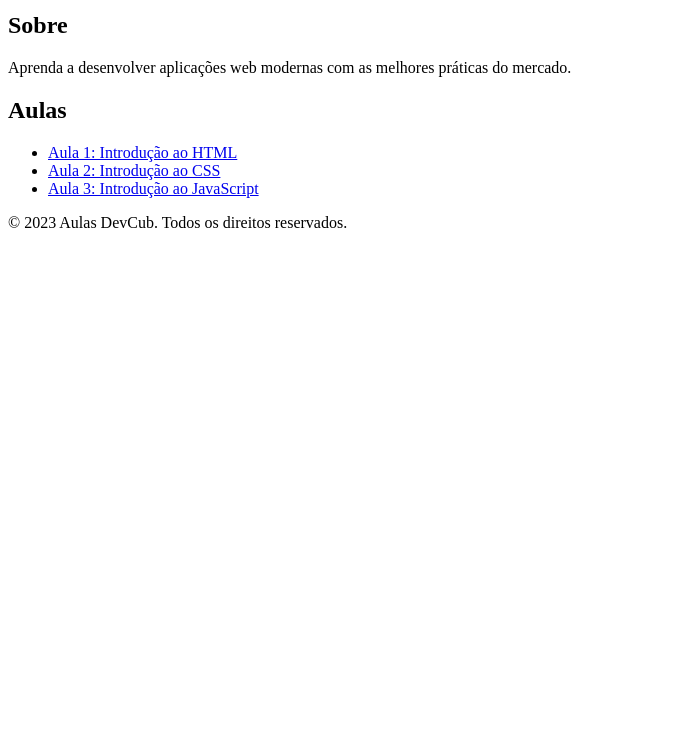
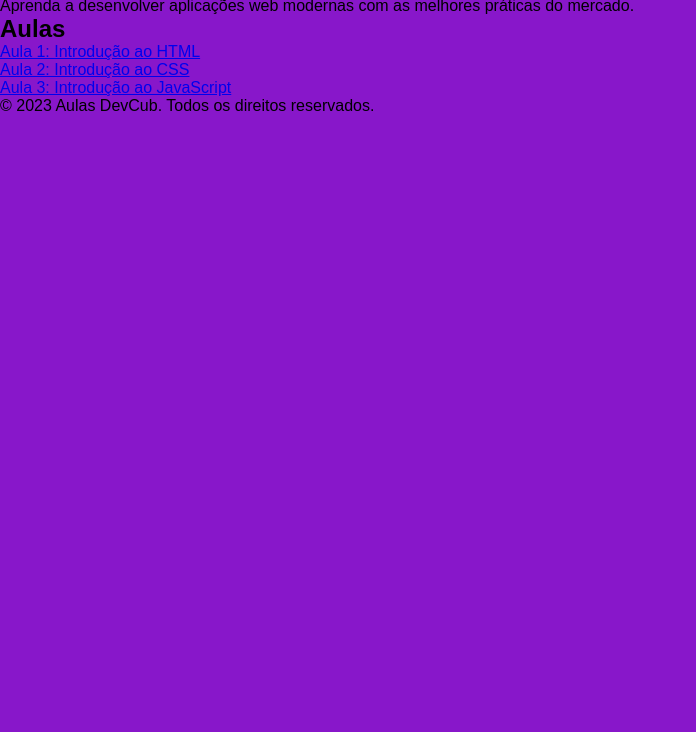
Before and after one commit to Zhuofan07/aulas-git-e-github, a plain HTML site: page index.html in a window 1280 px wide. Shown: the part 68-800 px from the top of the page, without its empty margins (0-696 px from the left). Drawn offline with Linux system fonts and the light colour scheme.

Commit message:
comocamos a estilizar o site

```diff
--- a/index.html
+++ b/index.html
@@ -5,7 +5,7 @@
     <meta name="viewport" content="width=device-width, initial-scale=1.0">
     <title>Aulas DevCub</title>
     <link rel="icon" type="image/x-icon" href="favicon.ico">
-    <link rel="stylesheet" href="styles.css">
+    <link rel="stylesheet" href="style.css">
 </head>
 <body>
     <header>
--- a/style.css
+++ b/style.css
@@ -0,0 +1,13 @@
+   * {
+        margin: 0;
+        box-sizing: border-box;
+        padding: 0;
+    }
+
+    body {
+        font-family: Arial, sans-serif;
+        background-color: #8817ca;
+        margin: 0;
+        padding: 0;
+        color: #000;
+    }
```
